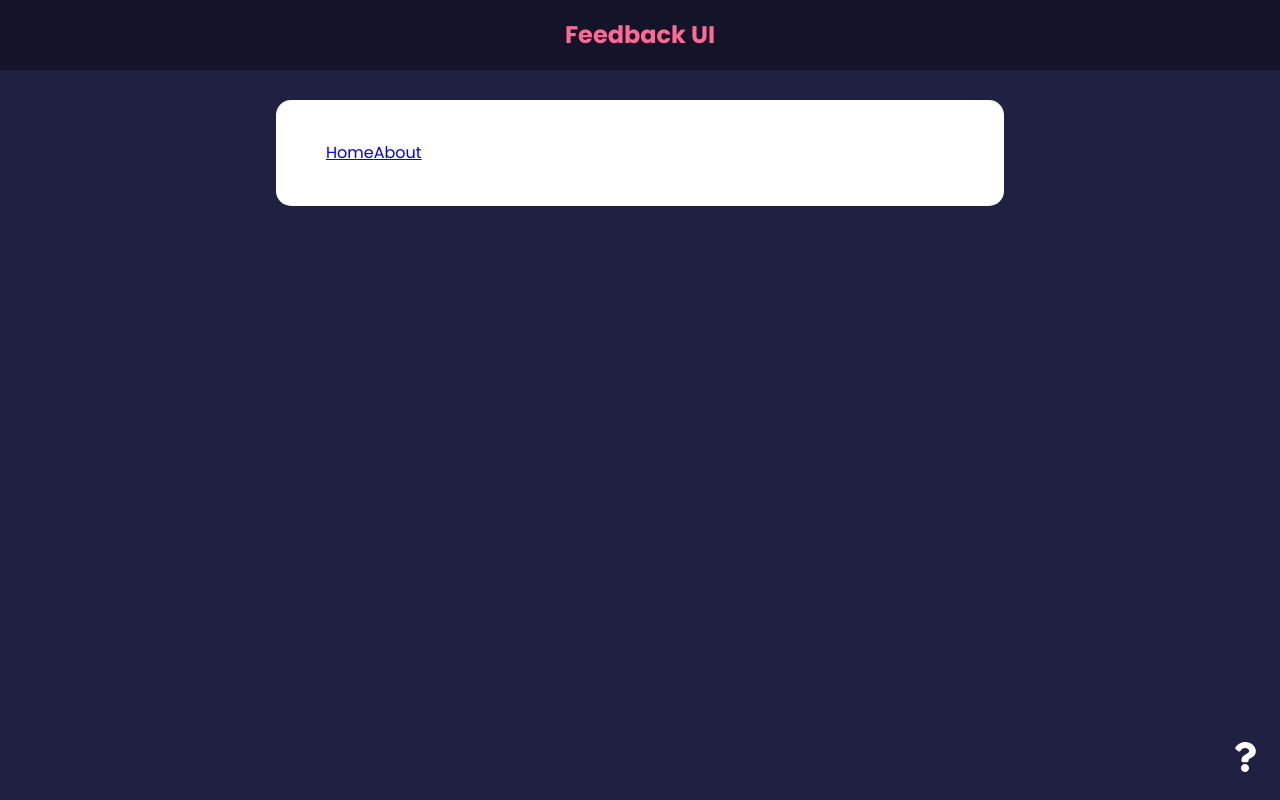
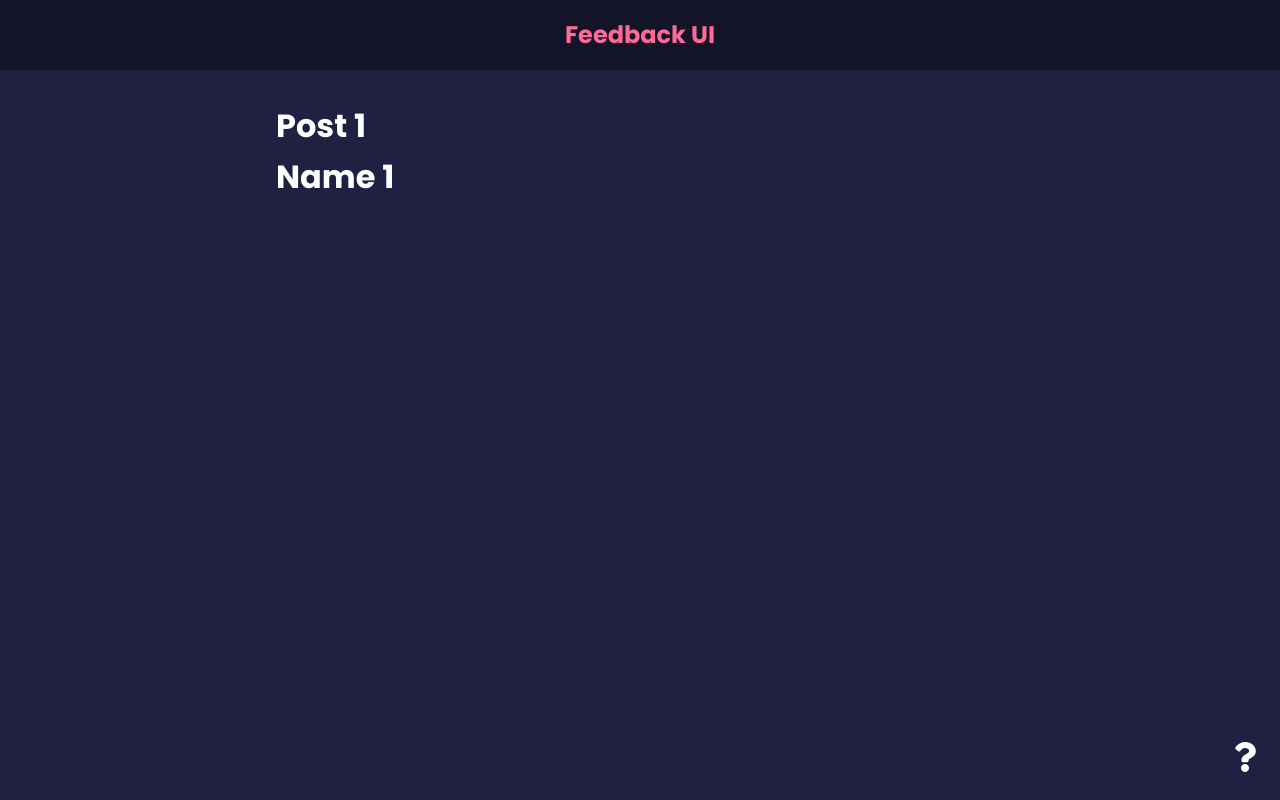
Before and after one commit to Mihalj97/pocetni-projekat-react, a React (Create React App) app: page /post/1/1 in a window 1280 px wide. Built offline with nearby package versions, Linux system fonts and the light colour scheme.

Commit message:
Use params

```diff
--- a/src/App.js
+++ b/src/App.js
@@ -1,7 +1,6 @@
 import Header from "./components/Header"
 import FeedbackList from "./components/FeedbackList"
-import { BrowserRouter as Router, Route, Routes, NavLink } from "react-router-dom";
-import Card from "./components/shared/Card";
+import { BrowserRouter as Router, Route, Routes } from "react-router-dom";
 import { useState } from "react";
 import FeedbackData from "./data/FeedbackData";
 import FeedbackStats from "./components/FeedbackStats";
@@ -9,6 +8,7 @@
 import { v4 as uuidv4 } from 'uuid'
 import AboutPage from "./pages/AboutPage";
 import AboutIconLink from "./components/AboutIconLink";
+import Post from "./components/Post";
 
 function App() {
     const [feedback, setFeedback] = useState(FeedbackData)
@@ -40,18 +40,8 @@
                             </>
                         }></Route>
                     <Route path='/about' element={<AboutPage />} />
+                    <Route path='/post/:id/:name' element={<Post />} />
                 </Routes>
-
-                <Card>
-
-                    <NavLink to='/' activeClassName='active'>
-                        Home
-                    </NavLink>
-
-                    <NavLink to='/about' activeClassName='active' >
-                        About
-                    </NavLink>
-                </Card>
 
                 <AboutIconLink />
             </div>
--- /dev/null
+++ b/src/components/Post.jsx
@@ -0,0 +1,12 @@
+import {useParams} from 'react-router-dom'
+
+function Post() {
+    const params = useParams()
+
+    return <div>
+        <h1>Post {params.id}</h1>
+        <h1>Name {params.name}</h1>
+  </div>;
+}
+
+export default Post;
--- a/src/index.css
+++ b/src/index.css
@@ -45,10 +45,7 @@
   background-color: rgba(0, 0, 0, 0.4);
   color: #fff;
 }
-/*.active{
-  background-color: #000;
-  color: red;
-}*/
+
 .card h2 {
   font-size: 22px;
   font-weight: 600;
```
